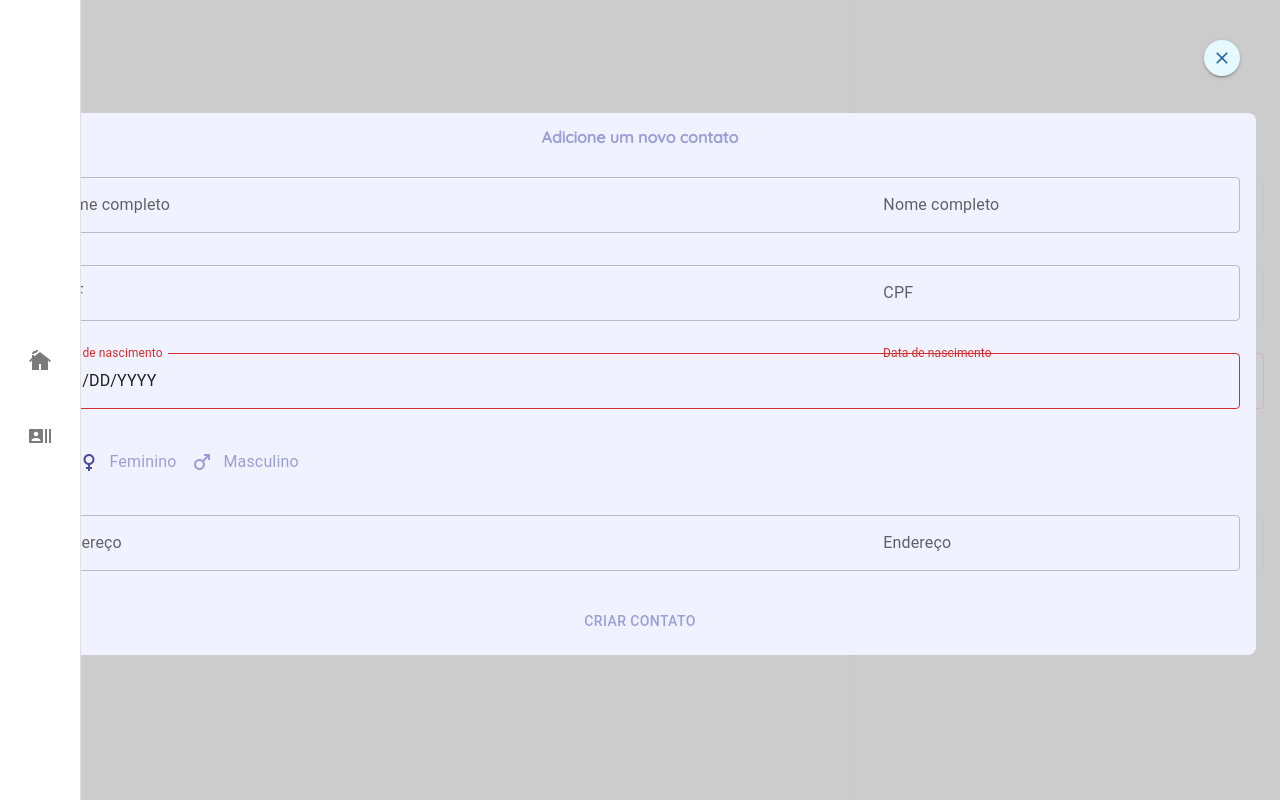
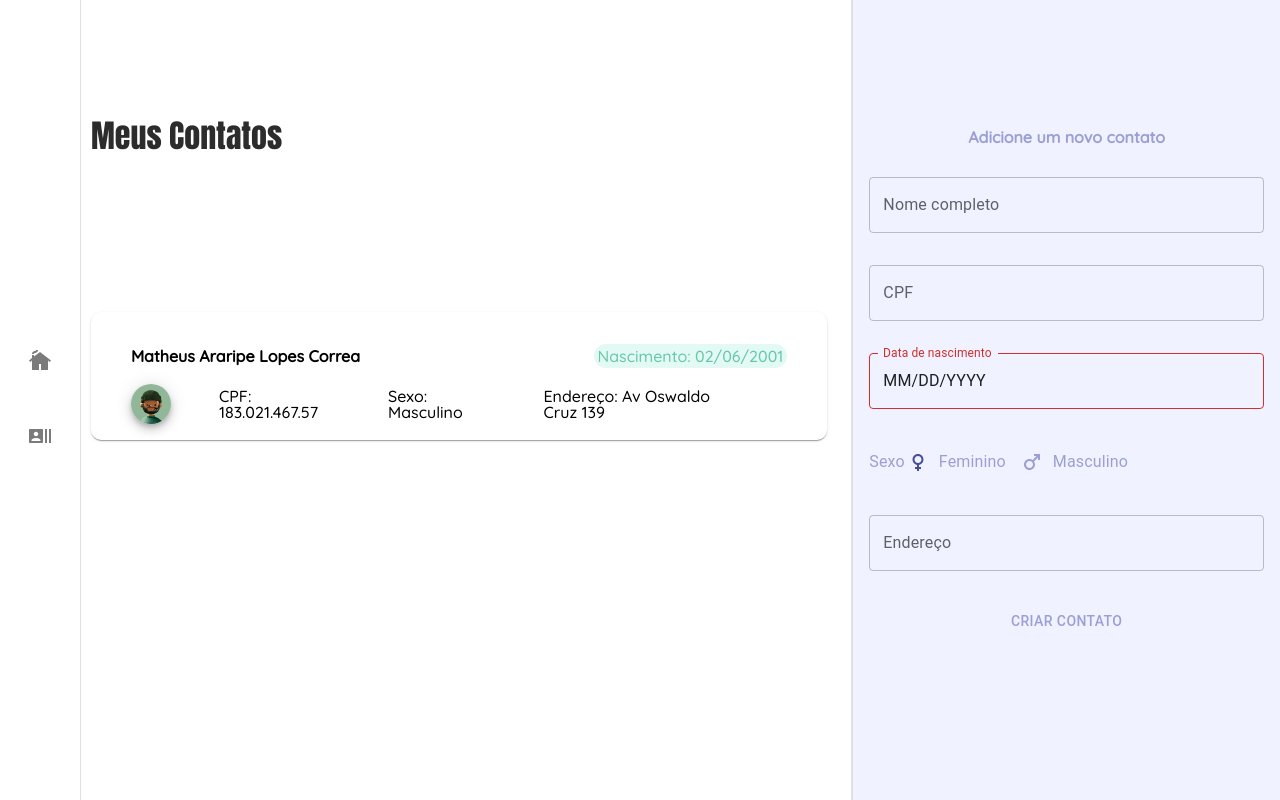
Before and after one commit to MatheusAraripe/cadastro-usuario, a React (Vite) app: page /contacts in a window 1280 px wide. Built offline with nearby package versions, Linux system fonts and the light colour scheme.

Commit message:
feat: implemnetação da lógica de abrir e fechar o modal

```diff
--- a/src/components/form/ButtonFormResponsive.jsx
+++ b/src/components/form/ButtonFormResponsive.jsx
@@ -2,11 +2,11 @@ import React from 'react'
 import { Box, IconButton } from '@mui/material'
 import GroupAddTwoToneIcon from '@mui/icons-material/GroupAddTwoTone';
 
-function ButtonFormResponsive({}) {
+function ButtonFormResponsive({setIsOpen}) {
 
   return (
     <Box>
-        <IconButton sx={{color: 'blue.dark', backgroundColor: 'blue.main', boxShadow: 2}}>
+        <IconButton sx={{color: 'blue.dark', backgroundColor: 'blue.main', boxShadow: 2}} onClick={() => setIsOpen(true)}>
             <GroupAddTwoToneIcon fontSize='small'/>
         </IconButton>
     </Box>
--- a/src/components/form/ContactFormResponsive.jsx
+++ b/src/components/form/ContactFormResponsive.jsx
@@ -3,7 +3,7 @@ import ContactForm from './ContactForm'
 import CloseTwoToneIcon from '@mui/icons-material/CloseTwoTone';
 import { Box, IconButton} from '@mui/material'
 
-function ContactFormResponsive() {
+function ContactFormResponsive({setIsOpen}) {
   return (
     <Box sx={{
         position: 'fixed',
@@ -17,7 +17,7 @@ function ContactFormResponsive() {
         }}>
 
         <Box sx={{position: 'absolute', right: 0, margin: '2.5rem'}}>
-            <IconButton sx={{color: 'blue.dark', backgroundColor: 'blue.main', boxShadow: 2}}>
+            <IconButton sx={{color: 'blue.dark', backgroundColor: 'blue.main', boxShadow: 2}} onClick={()=>setIsOpen(false)}>
                 <CloseTwoToneIcon fontSize='small' />
             </IconButton>
         </Box>
--- a/src/pages/contacts/Contacts.jsx
+++ b/src/pages/contacts/Contacts.jsx
@@ -5,15 +5,15 @@ import { ContactCard, MainContainer, ContactForm, ButtonFormResponsive, ContactF
 
 function Contacts() {
 
-  const [isOpen, setIsOpen] = useState(true);
+  const [isOpen, setIsOpen] = useState(false);
   return (
     <>
     <Grid container justifyContent={'center'} alignItems={'center'}>
-    {isOpen && <ContactFormResponsive />}
+    {isOpen && <ContactFormResponsive setIsOpen={setIsOpen}/>}
       <Grid item xl={9} lg={8} md={8} borderRight={2} borderColor={'grey.300'}>
         <Hidden mdUp>
             <Box sx={{position: 'absolute', right: 0, margin: '2.5rem'}}>
-              <ButtonFormResponsive />
+              <ButtonFormResponsive setIsOpen={setIsOpen}/>
             </Box>
         </Hidden>
         <MainContainer title={"Meus Contatos"}>
```
